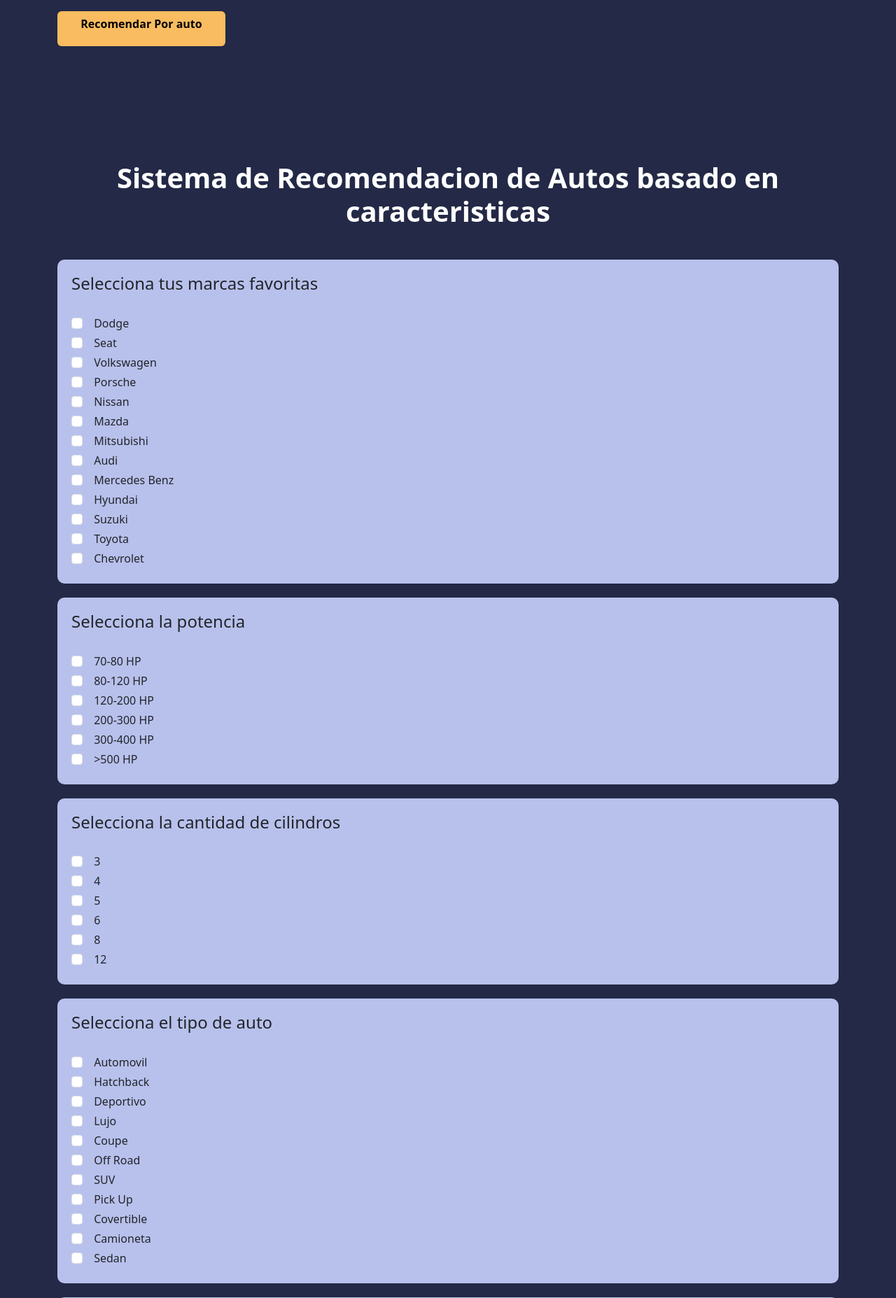
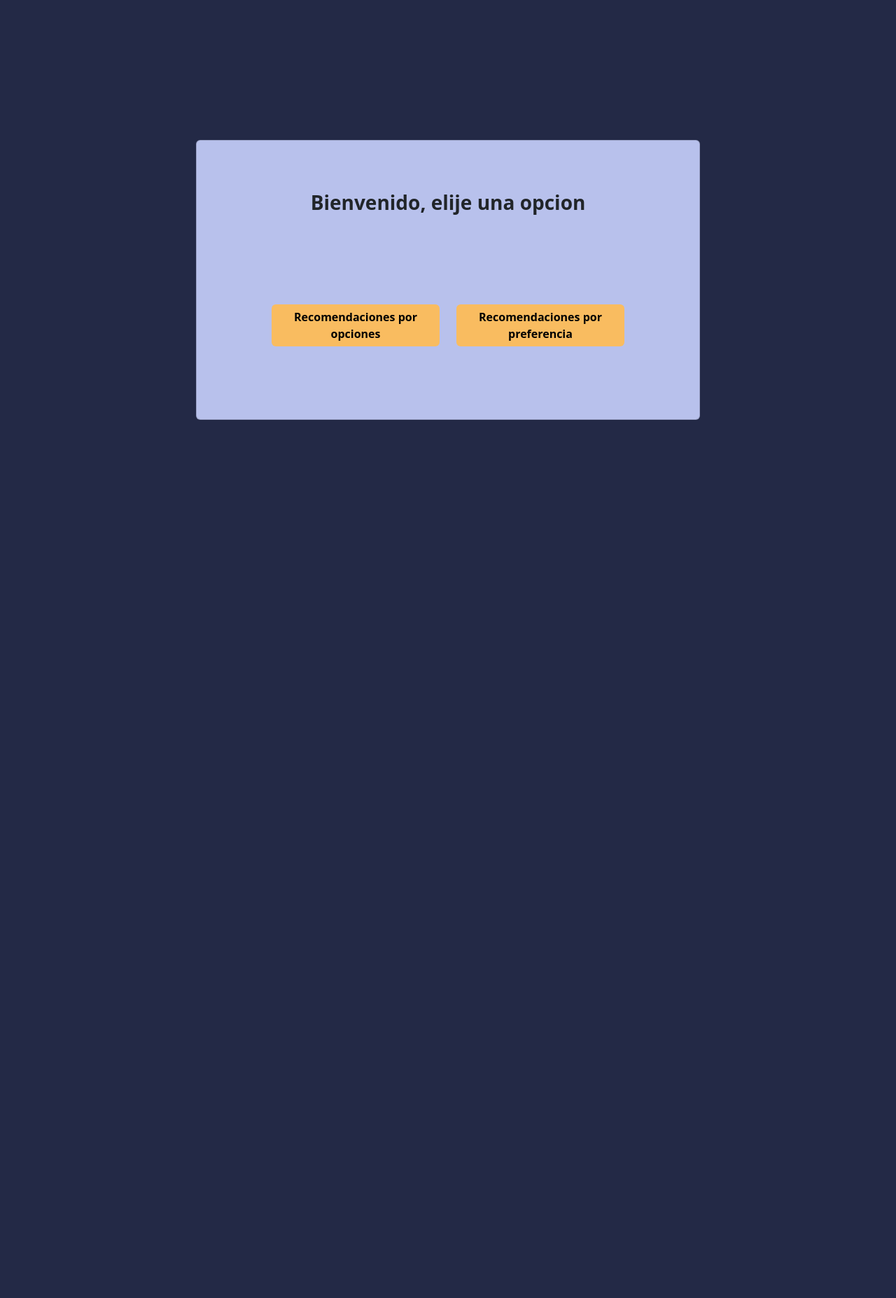
Before and after one commit to Heigz/Sistema-de-recomendacion, a Flask app: page / in a window 1280 px wide. Shown: the top 1855 px of the page at 70% size. After the commit the page ends 600 px from the top, so only its background shows below. Run offline with Flask 3, Linux system fonts and the light colour scheme.

Commit message:
practica terminada

```diff
--- a/app/app.py
+++ b/app/app.py
@@ -3,18 +3,21 @@
 
 app = Flask(__name__)
 
+app.register_blueprint(preferencias_blueprint)
 
 @app.route("/")
 def home():
+    return render_template("home.html")
+
+@app.route("/recomendarPorOpciones")
+def recomendar_por_opciones():
     return render_template("preferenciasFormulario.html")
-
 
 @app.route("/recomendarPorAuto")
 def recomendar_por_auto():
     return render_template("preferenciasPorAutoFormulario.html")
 
 
-app.register_blueprint(preferencias_blueprint)
 
 if __name__ == "__main__":
     app.run(debug=True)
--- a/app/static/styles.css
+++ b/app/static/styles.css
@@ -77,8 +77,19 @@
     align-items: center;
 }
 
+.card-body.buttons {
+    flex-direction: initial;
+    gap: 1.5rem;
+
+}
+
+
 .card-title {
     font-weight: bold;
+}
+
+.card-title.home {
+    margin-top: 4.5rem;
 }
 
 .card-text {
@@ -105,3 +116,8 @@
     margin-top: 10px;
     margin-bottom: 30px;
 }
+
+.buttons-container {
+    display: flex;
+    gap: 0.75rem;
+}
--- a/app/templates/autoRecomendado.html
+++ b/app/templates/autoRecomendado.html
@@ -16,7 +16,8 @@
       <div class="card-body">
         <h3 class="card-title">Te recomendamos el siguiente auto:</h3>
         <p class="card-text">{{auto_recomendado}}</p>
-        <a href="/" class="btn btn-primary">Recomendar otro auto</a>
+        <a href="/recomendarPorOpciones" class="btn btn-primary">Recomendar otro auto</a>
+        <a href="/" class="btn btn-primary">Regresar al menu principal</a>
       </div>
     </div>
   </section>
--- /dev/null
+++ b/app/templates/home.html
@@ -0,0 +1,34 @@
+<!DOCTYPE html>
+<html lang="en">
+
+<head>
+    <meta charset="UTF-8">
+    <meta name="viewport" content="width=device-width, initial-scale=1.0">
+    <title>Home</title>
+    <link href="https://cdn.jsdelivr.net/npm/bootstrap@5.3.3/dist/css/bootstrap.min.css" rel="stylesheet"
+        integrity="sha384-QWTKZyjpPEjISv5WaRU9OFeRpok6YctnYmDr5pNlyT2bRjXh0JMhjY6hW+ALEwIH" crossorigin="anonymous" />
+    <link rel="stylesheet" type="text/css" href="{{ url_for('static', filename='styles.css') }}" />
+
+    <script src="https://cdn.jsdelivr.net/npm/bootstrap@5.3.3/dist/js/bootstrap.bundle.min.js"
+        integrity="sha384-"></script>
+</head>
+
+<body>
+    <section class="section">
+        <div class="card">
+            <h3 class="card-title home">Bienvenido, elije una opcion</h3>
+            <div class="card-body buttons">
+                <a href="{{url_for('preferencias.recomendar_auto_por_opciones')}}"
+                    class="btn btn-primary">Recomendaciones
+                    por opciones</a>
+                <a href="{{url_for('preferencias.recomendar_auto_por_auto')}}" class="btn btn-primary">Recomendaciones
+                    por preferencia</a>
+            </div>
+
+        </div>
+
+    </section>
+
+</body>
+
+</html>
--- a/app/templates/preferenciasFormulario.html
+++ b/app/templates/preferenciasFormulario.html
@@ -12,10 +12,9 @@
 
 <body>
   <div class="container">
-    <a href="{{ url_for('preferencias.recomendar_auto_por_auto') }}" class="btn btn-success btn-tam">Recomendar Por auto</a>
     <h1>Sistema de Recomendacion de Autos basado en caracteristicas</h1>
 
-    <form class="form-container" action="{{url_for('preferencias.recomendar_auto')}}" method="post">
+    <form class="form-container" action="{{url_for('preferencias.recomendar_auto_por_opciones')}}" method="post">
       <!--Opciones de marcas favoritas-->
       <div class="section-container">
         <h4>Selecciona tus marcas favoritas</h4>
--- a/app/templates/preferenciasPorAutoFormulario.html
+++ b/app/templates/preferenciasPorAutoFormulario.html
@@ -12,7 +12,6 @@
 
 <body>
   <div class="container">
-    <a href="{{ url_for('home') }}" class="btn btn-success btn-tam">Recomendar Por Caracteristicas</a>
     <h1>Sistema de Recomendacion de Autos basado en Autos</h1>
 
     <form class="form-container" action="{{url_for('preferencias.recomendar_auto_por_auto')}}" method="post">
@@ -33,7 +32,8 @@
             <label for="noMeGusta{{ loop.index }}">No me gusta</label><br>
           </div>
           <div class="">
-            <input type="radio" id="ningunaSeleccion{{ loop.index }}" name="preferenciaAuto{{ loop.index }}" value="" checked>
+            <input type="radio" id="ningunaSeleccion{{ loop.index }}" name="preferenciaAuto{{ loop.index }}" value=""
+              checked>
             <label for="ningunaSeleccion{{ loop.index }}">Ninguna selección</label><br>
           </div>
         </div>
```
Also changed, not shown: app/controllers/controllerPreferencias.py (+20 -3 lines), app/functions/Funciones.py (+51 -19 lines), README.md.
